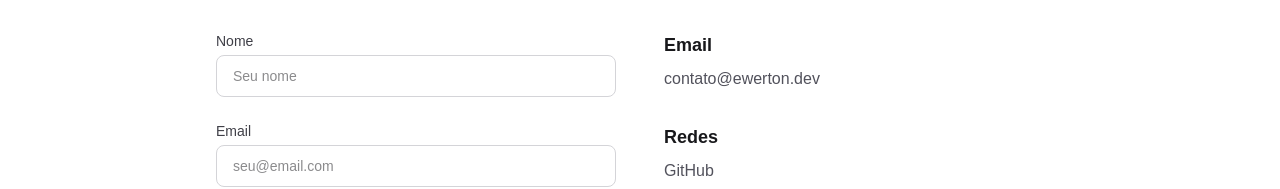
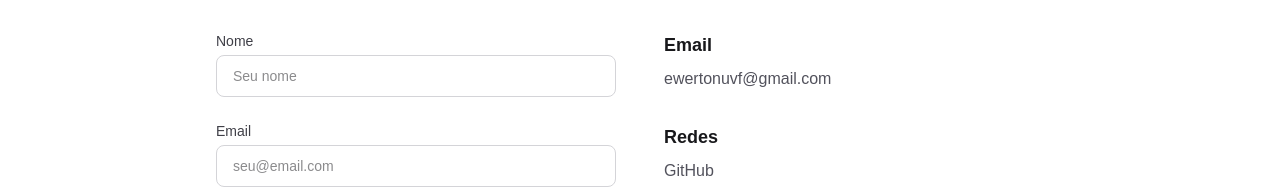
Before and after one commit to Uchoavf/Graca-e-Verdade-Site, a Next.js app: page /contato in a window 1280 px wide. Shown: the part 234-423 px from the top of the page. Built offline with nearby package versions, Linux system fonts and the light colour scheme.

Commit message:
Atualiza emails, links GitHub/LinkedIn e contactos em todo o site

```diff
--- a/src/app/contato/page.tsx
+++ b/src/app/contato/page.tsx
@@ -79,17 +79,17 @@
         <div className="flex flex-col gap-8">
           <div>
             <h2 className="mb-2 text-lg font-semibold text-zinc-900 dark:text-zinc-50">Email</h2>
-            <a href="mailto:contato@ewerton.dev" className="text-zinc-600 hover:text-zinc-900 dark:text-zinc-400 dark:hover:text-zinc-50">
-              contato@ewerton.dev
+            <a href="mailto:ewertonuvf@gmail.com" className="text-zinc-600 hover:text-zinc-900 dark:text-zinc-400 dark:hover:text-zinc-50">
+              ewertonuvf@gmail.com
             </a>
           </div>
           <div>
             <h2 className="mb-2 text-lg font-semibold text-zinc-900 dark:text-zinc-50">Redes</h2>
             <div className="flex flex-col gap-2">
-              <a href="https://github.com" target="_blank" rel="noopener noreferrer" className="text-zinc-600 hover:text-zinc-900 dark:text-zinc-400 dark:hover:text-zinc-50">
+              <a href="https://github.com/Uchoavf" target="_blank" rel="noopener noreferrer" className="text-zinc-600 hover:text-zinc-900 dark:text-zinc-400 dark:hover:text-zinc-50">
                 GitHub
               </a>
-              <a href="https://linkedin.com" target="_blank" rel="noopener noreferrer" className="text-zinc-600 hover:text-zinc-900 dark:text-zinc-400 dark:hover:text-zinc-50">
+              <a href="https://linkedin.com/in/uchoavf" target="_blank" rel="noopener noreferrer" className="text-zinc-600 hover:text-zinc-900 dark:text-zinc-400 dark:hover:text-zinc-50">
                 LinkedIn
               </a>
             </div>
--- a/src/app/sobre/page.tsx
+++ b/src/app/sobre/page.tsx
@@ -76,11 +76,11 @@
           <div className="rounded-2xl border border-zinc-200 bg-white p-6 dark:border-zinc-800 dark:bg-zinc-900">
             <h3 className="mb-4 text-lg font-semibold text-zinc-900 dark:text-zinc-50">Contato rápido</h3>
             <div className="flex flex-col gap-3 text-sm">
-              <a href="mailto:contato@ewerton.dev" className="flex items-center gap-3 text-zinc-600 hover:text-emerald-600 dark:text-zinc-400 dark:hover:text-emerald-400">
+              <a href="mailto:ewertonuvf@gmail.com" className="flex items-center gap-3 text-zinc-600 hover:text-emerald-600 dark:text-zinc-400 dark:hover:text-emerald-400">
                 <svg className="h-4 w-4" fill="none" viewBox="0 0 24 24" stroke="currentColor" strokeWidth={2}>
                   <path strokeLinecap="round" strokeLinejoin="round" d="M21.75 6.75v10.5a2.25 2.25 0 0 1-2.25 2.25h-15a2.25 2.25 0 0 1-2.25-2.25V6.75m19.5 0A2.25 2.25 0 0 0 19.5 4.5h-15a2.25 2.25 0 0 0-2.25 2.25m19.5 0v.243a2.25 2.25 0 0 1-1.07 1.916l-7.5 4.615a2.25 2.25 0 0 1-2.36 0L3.32 8.91a2.25 2.25 0 0 1-1.07-1.916V6.75" />
                 </svg>
-                contato@ewerton.dev
+                ewertonuvf@gmail.com
               </a>
               <a href="https://github.com/Uchoavf" target="_blank" rel="noopener noreferrer" className="flex items-center gap-3 text-zinc-600 hover:text-emerald-600 dark:text-zinc-400 dark:hover:text-emerald-400">
                 <svg className="h-4 w-4" fill="currentColor" viewBox="0 0 24 24">
@@ -88,7 +88,7 @@
                 </svg>
                 GitHub
               </a>
-              <a href="https://linkedin.com" target="_blank" rel="noopener noreferrer" className="flex items-center gap-3 text-zinc-600 hover:text-emerald-600 dark:text-zinc-400 dark:hover:text-emerald-400">
+              <a href="https://linkedin.com/in/uchoavf" target="_blank" rel="noopener noreferrer" className="flex items-center gap-3 text-zinc-600 hover:text-emerald-600 dark:text-zinc-400 dark:hover:text-emerald-400">
                 <svg className="h-4 w-4" fill="currentColor" viewBox="0 0 24 24">
                   <path d="M20.447 20.452h-3.554v-5.569c0-1.328-.027-3.037-1.852-3.037-1.853 0-2.136 1.445-2.136 2.939v5.667H9.351V9h3.414v1.561h.046c.477-.9 1.637-1.85 3.37-1.85 3.601 0 4.267 2.37 4.267 5.455v6.286zM5.337 7.433c-1.144 0-2.063-.926-2.063-2.065 0-1.138.92-2.063 2.063-2.063 1.14 0 2.064.925 2.064 2.063 0 1.139-.925 2.065-2.064 2.065zm1.782 13.019H3.555V9h3.564v11.452zM22.225 0H1.771C.792 0 0 .774 0 1.729v20.542C0 23.227.792 24 1.771 24h20.451C23.2 24 24 23.227 24 22.271V1.729C24 .774 23.2 0 22.222 0h.003z"/>
                 </svg>
--- a/src/components/Footer.tsx
+++ b/src/components/Footer.tsx
@@ -10,13 +10,13 @@
           </a>
         </p>
         <div className="flex gap-4">
-          <a href="https://github.com" target="_blank" rel="noopener noreferrer" className="text-sm text-zinc-500 hover:text-zinc-900 dark:text-zinc-400 dark:hover:text-zinc-50">
+          <a href="https://github.com/Uchoavf" target="_blank" rel="noopener noreferrer" className="text-sm text-zinc-500 hover:text-zinc-900 dark:text-zinc-400 dark:hover:text-zinc-50">
             GitHub
           </a>
-          <a href="https://linkedin.com" target="_blank" rel="noopener noreferrer" className="text-sm text-zinc-500 hover:text-zinc-900 dark:text-zinc-400 dark:hover:text-zinc-50">
+          <a href="https://linkedin.com/in/uchoavf" target="_blank" rel="noopener noreferrer" className="text-sm text-zinc-500 hover:text-zinc-900 dark:text-zinc-400 dark:hover:text-zinc-50">
             LinkedIn
           </a>
-          <a href="mailto:contato@ewerton.dev" className="text-sm text-zinc-500 hover:text-zinc-900 dark:text-zinc-400 dark:hover:text-zinc-50">
+          <a href="mailto:ewertonuvf@gmail.com" className="text-sm text-zinc-500 hover:text-zinc-900 dark:text-zinc-400 dark:hover:text-zinc-50">
             Email
           </a>
         </div>
```
